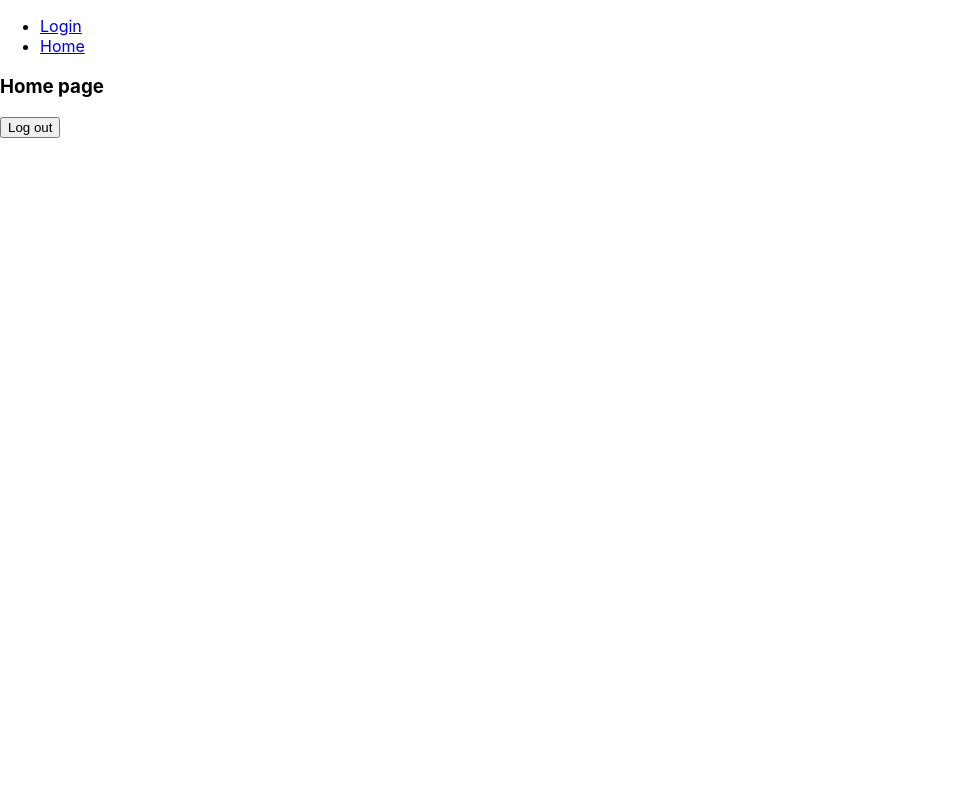
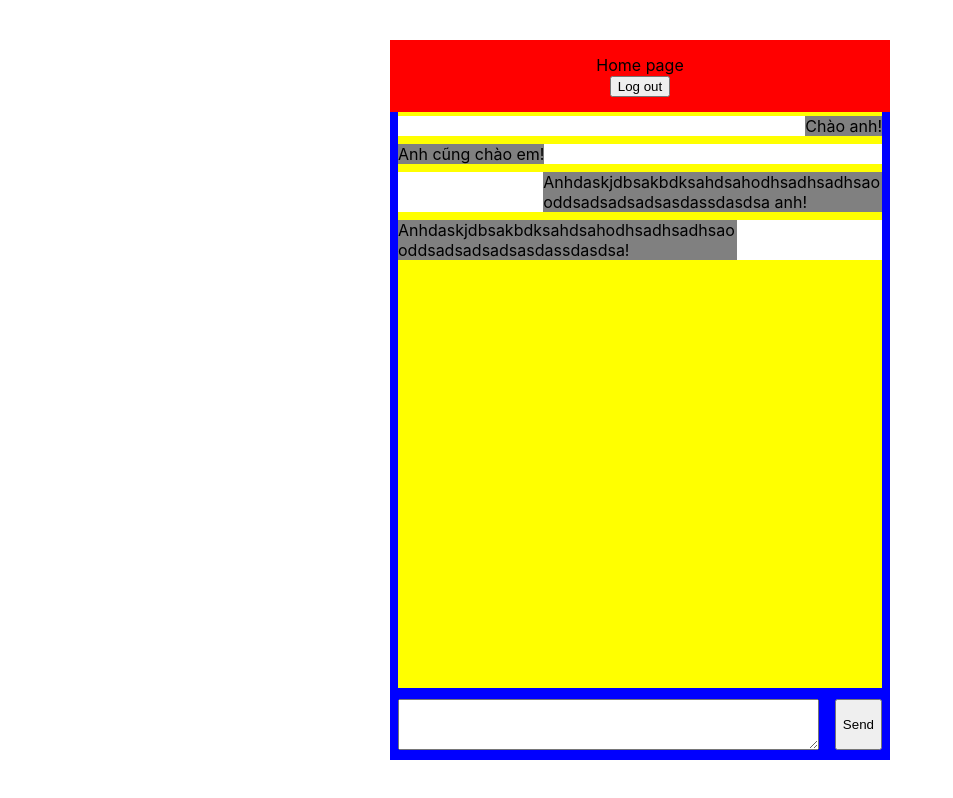
Before and after one commit to lecamit83/app, a React (Create React App) app: page /home in a window 1280 px wide. Shown: the whole page, without its empty margins (0-953 px from the left). Built offline with nearby package versions, Linux system fonts and the light colour scheme.

Commit message:
Chat Screen

```diff
--- a/src/App.js
+++ b/src/App.js
@@ -1,25 +1,16 @@
 import React from 'react';
 import { BrowserRouter as Router, Route, Link , Switch} from 'react-router-dom';
-import Login from './components/login/Login';
+import LoginScreen from './components/login-screen/LoginScreen';
+import Register from './components/register/Register';
 import Home from './components/home/Home';
 function App() {
   return (
     <Router>
-    	<div>
-    		<ul>
-    			<li>
-    				<Link to={"/"}>Login</Link>
-    			</li>
-    			<li>
-    				<Link to={"/home"}>Home</Link>
-    			</li>
-    		</ul>
-    		<Switch>
-	    		<Route exact path="/" component={Login}/>
-	    		<Route path="/home" component={Home} />
-	    		<Route component={Login}/>
-    		</Switch>
-    	</div>
+		<Switch>
+    		<Route exact path="/" component={LoginScreen} />
+            <Route path="/home" component={Home} />
+            <Route component={LoginScreen} />
+		</Switch>
     </Router>
   );
 }
--- a/src/components/home/Home.css
+++ b/src/components/home/Home.css
@@ -0,0 +1,66 @@
+.container {
+    display: flex;
+    justify-content: center;
+    align-items: center;
+    width: 100vw;
+    height: 100vh;
+}
+.box-chat {
+	display: flex;
+    flex-direction: column;
+	width: 500px;
+    height: 90vh;
+    background: blue;
+
+}
+.header-content {
+	display: flex;
+    flex-direction: row;
+    justify-content: space-around;
+    width: 100%;
+    height: 10vh;
+    background: red;
+    align-items: center;
+}
+.content {
+	height: 80vh;
+    background: yellow;
+    margin-left: 8px;
+    margin-right: 8px;
+}
+
+.content .message {
+    width: 100%;
+    background-color: white;
+    margin: 4px auto;
+    float : right;
+}
+.content .message .client{
+ 	max-width: 70%;
+ 	width: fit-content;
+    text-align: left;
+    background: gray;
+    word-wrap: break-word;
+    float: right;
+}
+.content .message .server{
+ 	max-width: 70%;
+ 	width: fit-content;
+    text-align: left;
+    background: gray;
+    word-wrap: break-word;
+}
+
+.footer-content {
+	display: flex;
+    justify-content: center;
+    height: 10vh;
+    align-items: center;
+    margin-left: 8px;
+    margin-right: 8px;
+}
+.wrap-footer {
+	width: 100%;
+    display: flex;
+    justify-content: space-between;
+}
--- a/src/components/home/Home.js
+++ b/src/components/home/Home.js
@@ -5,18 +5,47 @@ import axios from 'axios';
 import { removeStorage, getFromStorage } from '../../utils/storage';
 import { TOKEN, USER_INFO } from '../../const';
 
+import './Home.css';
+
 function Home(props){
 
 	const [token, setToken] = useState(getFromStorage(TOKEN) || '');
 
 	return(
-		<div>
-			<h3>Home page</h3>
-			<button type="button" onClick={logOut}>Log out</button>
+		<div className="container">
+			<div className="box-chat">
+				<div className="header-content">
+					<div>
+						<div>Home page</div>
+						<button type="button" onClick={logOut}>Log out</button>
+					</div>
+				</div>
+				<div className="content">
+					<div>
+						<div className="message">
+							<div className="client">Chào anh!</div>
+						</div>
+						<div className="message">
+							<div className="server">Anh cũng chào em!</div>
+						</div>
+						<div className="message">
+							<div className="client">Anhdaskjdbsakbdksahdsahodhsadhsadhsaooddsadsadsadsasdassdasdsa anh!</div>
+						</div>
+						<div className="message">
+							<div className="server">Anhdaskjdbsakbdksahdsahodhsadhsadhsaooddsadsadsadsasdassdasdsa!</div>
+						</div>
+					</div>
+				</div>
+				<div className="footer-content">
+					<div className="wrap-footer">
+						<textarea type="text" cols="50" rows="3" ></textarea>
+						<button type="button">Send</button>
+					</div>
+				</div>
+			</div>
 		</div>
 	);
 	function logOut(){
-		console.log(token.token);
 		axios.post('http://localhost:5050/auth/logout',{},{
 			headers : {
 				"Authorization" : "Bearer " + token.token,
--- /dev/null
+++ b/src/components/login-screen/LoginScreen.js
@@ -0,0 +1,28 @@
+import React from 'react';
+import Login from '../login/Login';
+import Register from '../register/Register';
+
+import { Route, Link , Switch , withRouter } from 'react-router-dom';
+
+function LoginScreen(props){
+	return(
+		<div>
+			<ul>
+    			<li>
+    				<Link to={"/"}>Login</Link>
+    			</li>
+    			<li>
+    				<Link to={"/sign-up"}>Register</Link>
+    			</li>
+    		</ul>
+
+    		<Switch>
+	    		<Route exact path="/" component={Login} />
+	    		<Route exact path="/sign-up" component={Register} />
+	    		<Route component={Login}/>
+    		</Switch>
+		</div>
+	);
+}
+
+export default withRouter(LoginScreen);
--- /dev/null
+++ b/src/components/register/Register.css
@@ -0,0 +1,22 @@
+.container {
+    text-align: center;
+    display: flex;
+    justify-content: center;
+    align-items: center;
+}
+
+.form-sign-up {
+    display: flex;
+    flex-direction: column;
+    width: 330px;
+    margin: 16px;
+}
+
+.form-sign-up .text-field {
+    margin: 4px;
+}
+
+.form-sign-up .btn-login {
+    margin: 4px;
+    margin-top: 16px;
+}
--- /dev/null
+++ b/src/components/register/Register.js
@@ -0,0 +1,68 @@
+import React, { useState , useEffect } from 'react';
+import axios from 'axios';
+import { withRouter } from 'react-router-dom';
+
+import { getFromStorage , setInStorage } from '../../utils/storage';
+import { TOKEN, USER_INFO } from '../../const';
+
+import './Register.css';
+
+function Register(props) {
+  const [name , setName ] = useState('');
+  const [email, setEmail] = useState('');
+  const [password , setPassword ] = useState('');
+
+  useEffect(()=>{
+    //componentDidMount
+
+    const { token } = getFromStorage(TOKEN) || '';
+
+    if(token && token !== null){
+      navigateToHome();
+    }
+    return function cleanUp(){
+      //componentUnMount
+
+    }
+
+  },[])
+
+  return (
+    <div className="container">
+      <form className="form-sign-up">
+        <h3>Register</h3>
+        <input className="text-field" placeholder="Name" type="text" value={name} onChange={(event)=>setName(event.target.value)}/>
+        <input className="text-field" placeholder="Email" type="email" value={email} onChange={(event)=>setEmail(event.target.value)}/>
+        <input className="text-field" placeholder="Password" type="password" value={password} onChange={(e)=>setPassword(e.target.value)}/>
+        <button className="btn-login" type="button" onClick={handleSignUp}>Sign Up</button>
+      </form>
+    </div>
+  );
+
+  function handleSignUp(){
+    let user = {
+      name,
+      email,
+      password
+    };
+
+    axios.post('http://localhost:5050/auth/register', user)
+      .then(res=>{
+        //console.table(res.data);
+        if(res.data.status === 201){
+          const { user , token } = res.data;
+          setInStorage(TOKEN,{token});
+          setInStorage(USER_INFO, {user});
+          navigateToHome();
+        }
+      })
+      .catch(err=>{
+        console.error(err);
+      });
+  }
+  function navigateToHome(){
+    props.history.replace("/home");
+  }
+}
+
+export default withRouter(Register);
```
